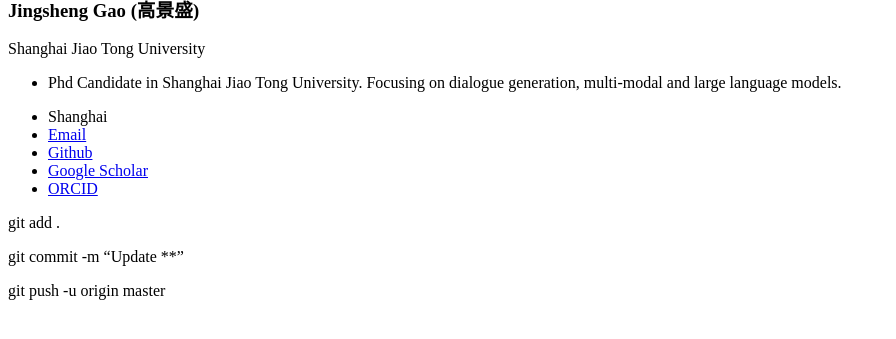
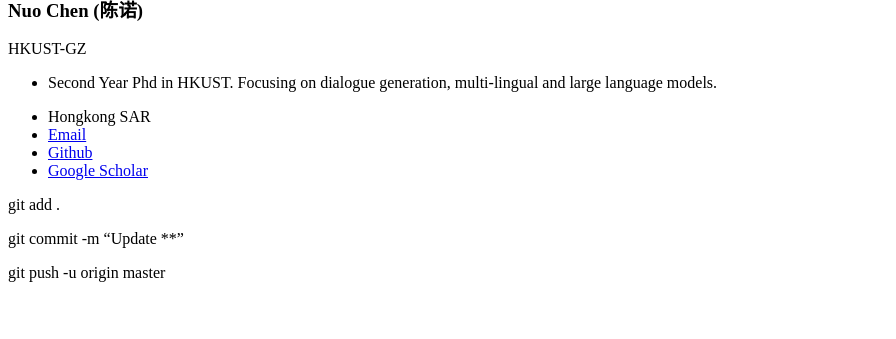
Before and after one commit to jerrynchen/jerrynchen.github.io, a Jekyll site: the page built from Operation.md, in a window 1280 px wide, cut to the strip 512-851 px from the top of the page. Shown: the whole strip, without its empty margins (0-896 px from the left). Built offline with Jekyll 4.4.1, drawn with Linux system fonts in a browser that asks for light colours; our own code applies the rules of GitHub Pages for plain Markdown files.

Commit message:
Update _config.yml

```diff
--- a/_config.yml
+++ b/_config.yml
@@ -4,19 +4,19 @@
 # which you are expected to set up once and rarely need to edit after that.
 # For technical reasons, this file is *NOT* reloaded automatically when you use
 # `jekyll serve`. If you change this file, please restart the server process.
-title                    : "Nuo Chen (高景盛)"
-description              : "Phd Candidate in Shanghai Jiao Tong University. Focusing on dialogue generation, multi-modal and large language models."
-repository               : "gaojingsheng/gaojingsheng.github.io"
+title                    : "Nuo Chen (陈诺)"
+description              : "Second Year Phd in HKUST. Focusing on dialogue generation, multi-lingual and large language models."
+repository               : "jerrynchen/jerrynchen.github.io"
 
 author:
-  name             : "Jingsheng Gao (高景盛)"
+  name             : "Nuo Chen (陈诺)"
   avatar           : "images/life_gjs.jpg" # "images/bio-photo.jpeg"
-  bio              : "Shanghai Jiao Tong University"
-  location         : "Shanghai"
+  bio              : "HKUST-GZ"
+  location         : "Hongkong SAR"
   employer         :
   pubmed           :
-  googlescholar    : 'https://scholar.google.com/citations?user=O4o2aQcAAAAJ&hl=en'
-  email            : "gaojingsheng@sjtu.edu.cn"
+  googlescholar    : 'https://scholar.google.com/citations?user=qFS5KY0AAAAJ&hl=zh-CN'
+  email            : "chennuo26@gmail.com"
   researchgate     :  # example: "https://www.researchgate.net/profile/yourprofile"
   uri              :
   bitbucket        :
@@ -25,7 +25,7 @@ author:
   flickr           :
   facebook         :
   foursquare       :
-  github           : "gaojingsheng"
+  github           : "nuochenpku"
   google_plus      :
   keybase          :
   instagram        :
@@ -33,7 +33,7 @@ author:
   lastfm           :
   linkedin         : # "rayeren"
   dblp             : # "https://dblp.org/pid/75/6568-6.html"
-  orcid            : "https://orcid.org/my-orcid?orcid=0000-0001-6271-0903"
+  # orcid            : "https://orcid.org/my-orcid?orcid=0000-0001-6271-0903"
   pinterest        :
   soundcloud       :
   stackoverflow    : # http://stackoverflow.com/users/123456/username
@@ -45,7 +45,7 @@ author:
   xing             :
   youtube          :
   wikipedia        :
-  zhihu            :  'https://www.zhihu.com/people/cautious-56'
+  zhihu            :  'https://www.zhihu.com/people/chen-nuo-8-79-20'
 
 
 # Reading Files
```
